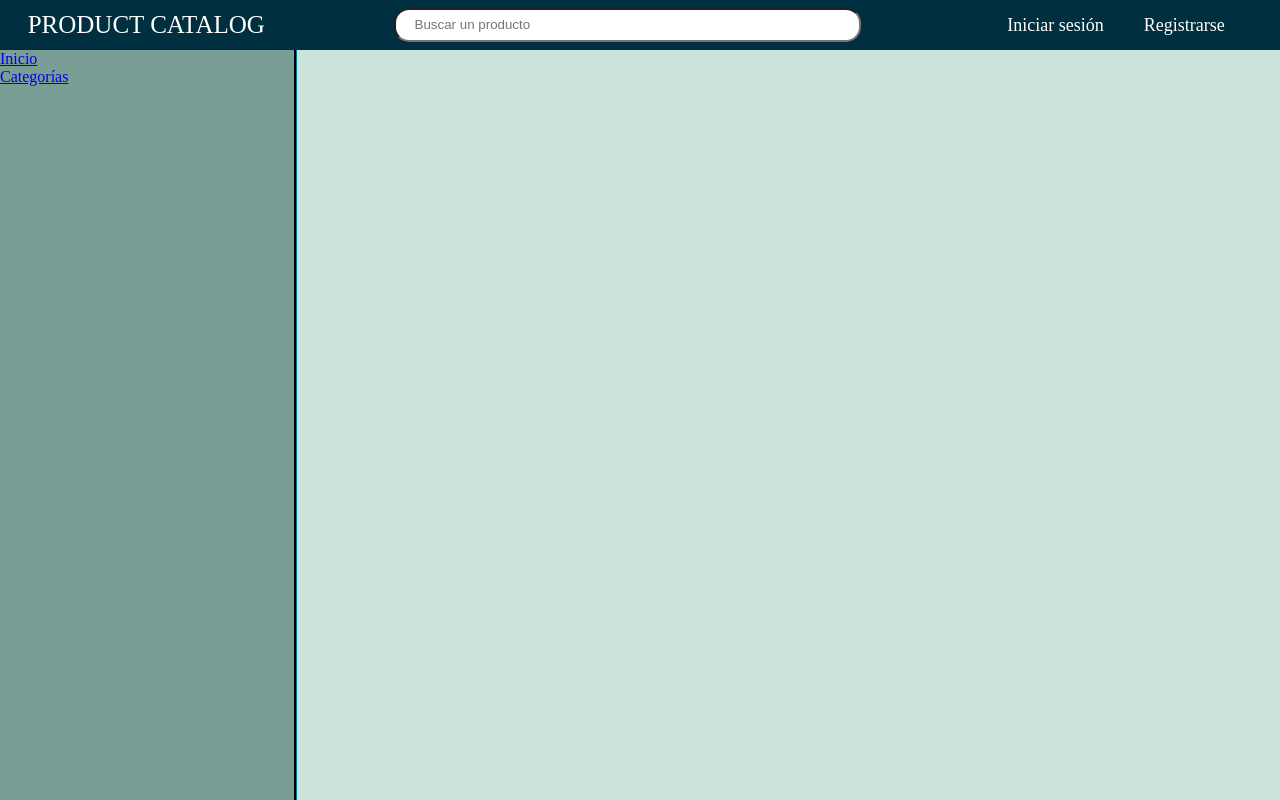
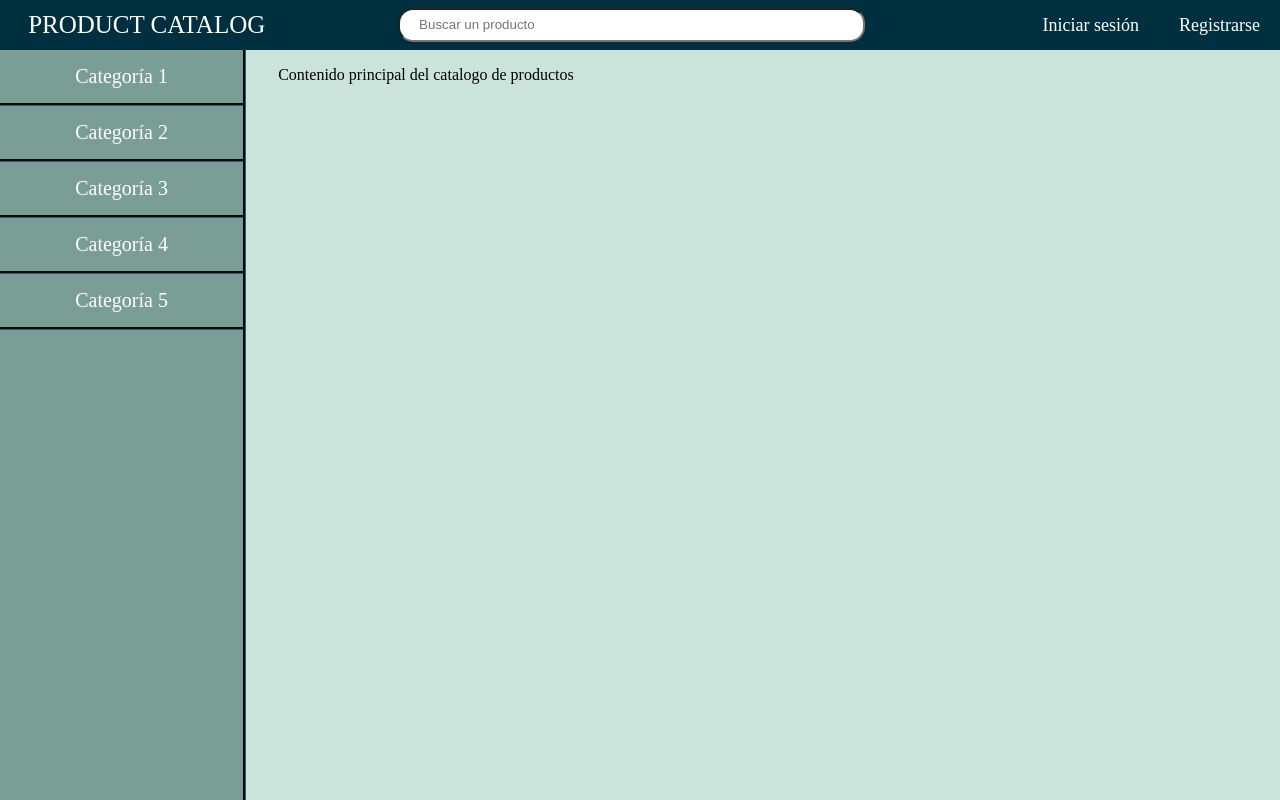
Before and after one commit to arturobp3/Product_Catalogue, a PHP site: page /index.html in a window 1280 px wide. Run offline with PHP 8.4, Linux system fonts and the light colour scheme.

Commit message:
Contenido centrado

```diff
--- a/index.html
+++ b/index.html
@@ -28,18 +28,30 @@
 
 		</header>
 
+		<div class="main">
 
-		<nav class="leftSideBar">
-			<a href="#">Inicio</a>
-			<a href="#">Categorías</a>
-		</nav>
+			<div id="leftSideBar">
+				<a href="#">Categoría 1</a>
+				<a href="#">Categoría 2</a>
+				<a href="#">Categoría 3</a>
+				<a href="#">Categoría 4</a>
+				<a href="#">Categoría 5</a>
+			</div>
+
+			<div id="content">
+				<p>Contenido principal del catalogo de productos</p>
+			</div>
 
 
-			<!--<footer>
 
-				<h2>Esto es un pie de página</h2>
+		</div>
 
-			</footer>-->
+
+		<!--<footer>
+			<h3>Web-App hecha para la asignatura ABD</h3>
+			<h3>Universidad Complutense de Madrid</h3>
+			<h3>Arturo Barbero Pérez</h3>
+		</footer>-->
 
 
 	</div>
--- a/style.css
+++ b/style.css
@@ -1,3 +1,6 @@
+/*Con un display flex, justify-content: center, lo centra en el eje X,
+align-items: center en el eje Y*/
+
 
 body {
 	background-color: #CAE4DB;
@@ -26,16 +29,6 @@ header{
 	height: 50px;
 }
 
-/*Navegacion lateral izquierda*/
-nav {
-	display:flex;
-	flex-flow: column;
-	height: 100%;
-	width: 23%;
-	border-right: 3px groove #00303F;
-	background-color: #7A9D96;
-}
-
 /*  LOGO  */
 /*--------------------------------------------*/
 /*div logo*/
@@ -46,10 +39,6 @@ nav {
 	flex-grow: 0.5;
 	justify-content: center;
 	border-radius: 15px;
-}
-
-#logo:active{
-	background-color: #7A9D96;
 }
 
 /*logo letras*/
@@ -77,7 +66,6 @@ nav {
 	width: 35em;
 	border-radius: 15px;
 	padding-left: 15px;
-
 }
 
 #formCabecera input:focus{
@@ -90,27 +78,70 @@ nav {
 /*div enlaces*/
 #enlaces{
 	display: flex;
-
 	flex-grow: 1;
-	justify-content: center;
-	padding-right: 10px;
+	justify-content: end;
 	font-size: 18px;
 }
 
 /*botones enlaces*/
 #enlaces a{
 	text-decoration: none;
-	padding: 26px 20px;
+	padding: 23px 20px;
 	border-radius: 15px;
 	color: white;
 }
 
 #enlaces a:hover{
+	background-color: #7A9D96;
+}
 
-	background-color: #7A9D96;
+/*--------------------------------------------*/
+
+/* CONTENIDO */
+/*--------------------------------------------*/
+
+.main {
+	display: flex;
+	flex-flow: row;
+	height: 100%;
 }
 
 /*--------------------------------------------*/
 
 /* BARRA LATERAL */
 /*--------------------------------------------*/
+
+
+.main #leftSideBar{
+	display:flex;
+	flex-flow: column;
+	width: 19%;
+	border-right: 3px groove #00303F;
+	background-color: #7A9D96;
+}
+
+.main #leftSideBar a{
+	display: flex;
+	text-decoration: none;
+	padding: 15px;
+  border-bottom: 3px groove #00303F;
+	justify-content: center;
+	color: white;
+	font-size: 20px;
+}
+
+.main #leftSideBar a:hover{
+	background-color: #025E7A;
+	width: 80%;
+	border: 3px groove #00303F;
+	padding-left: 20%;
+}
+
+/*--------------------------------------------*/
+
+/* CONTENIDO PRINCIPAL */
+/*--------------------------------------------*/
+
+.main #content{
+	padding-left: 2em;
+}
```
